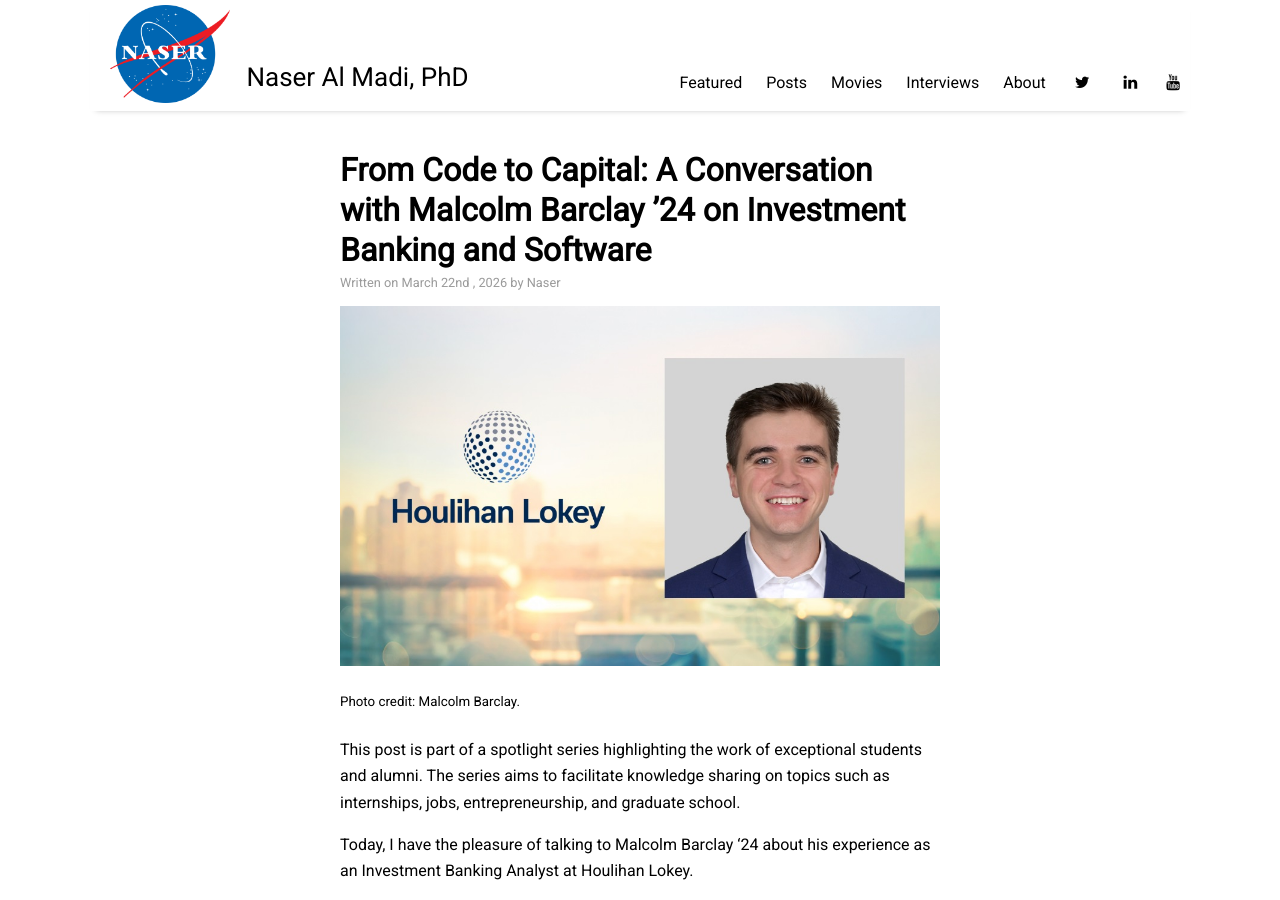
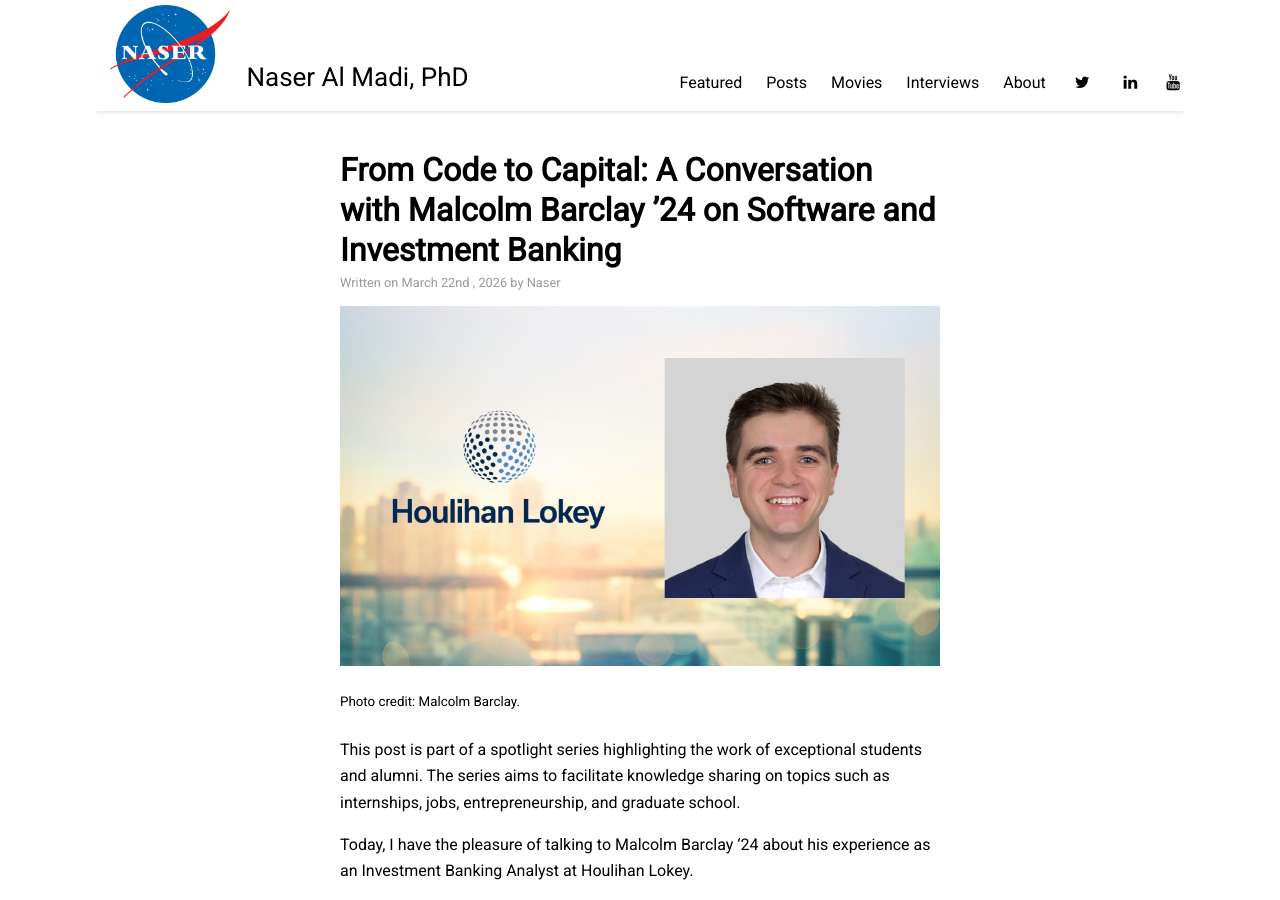
Before and after one commit to nalmadi/nalmadi.github.io, a Jekyll site: the page built from _posts/2026-03-22-student-interview-Malcolm.md, in a window 1280 px wide and 900 px high. Built offline with Jekyll 4.4.1, drawn with Linux system fonts in a browser that asks for light colours; nearby versions of some CDN libraries.

```diff
--- a/_posts/2026-03-22-student-interview-Malcolm.md
+++ b/_posts/2026-03-22-student-interview-Malcolm.md
@@ -1,6 +1,6 @@
 ---
 layout: post
-title: "From Code to Capital: A Conversation with Malcolm Barclay ’24 on Investment Banking and Software"
+title: "From Code to Capital: A Conversation with Malcolm Barclay ’24 on Software and Investment Banking"
 author: "Naser"
 categories: Interview
 tags: [Interview, student]
```
